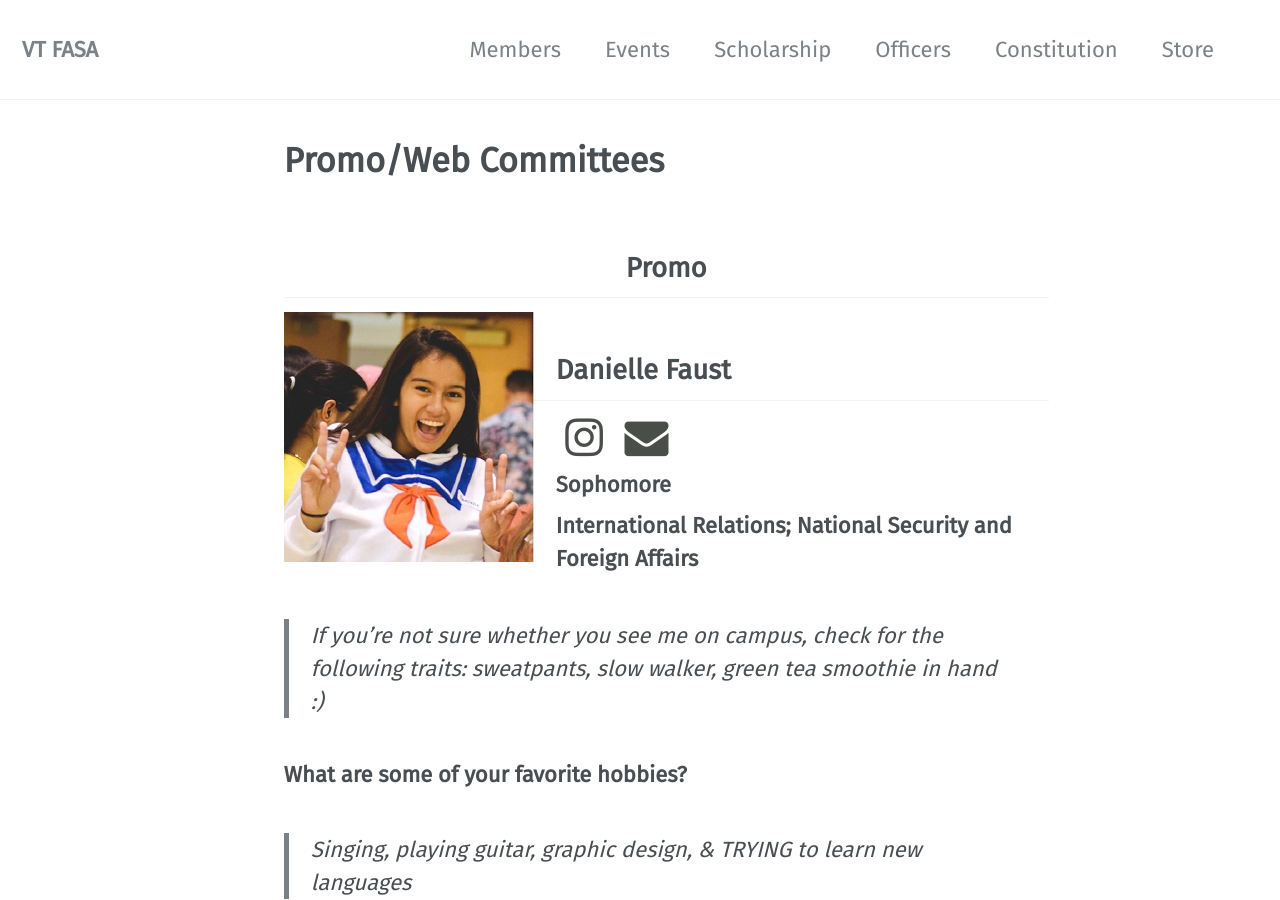
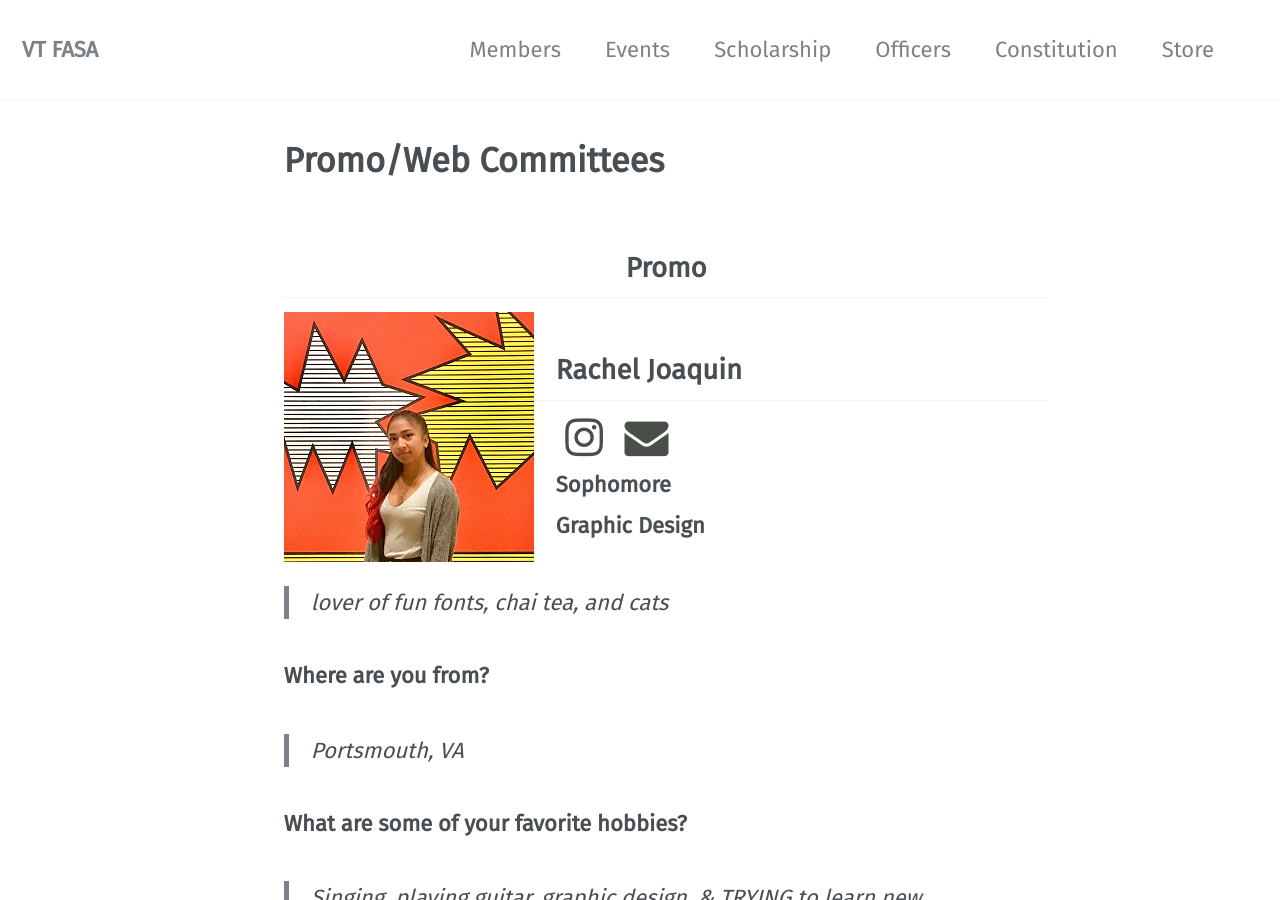
Before and after one commit to vtfasa/vtfasa.github.io, a Jekyll site: the page built from _pages/officers/promo_web.md, in a window 1280 px wide and 900 px high. Built offline with Jekyll 4.4.1, drawn with Linux system fonts in a browser that asks for light colours; some web fonts are replaced.

Commit message:
promoupdate

```diff
--- a/_pages/officers/promo_web.md
+++ b/_pages/officers/promo_web.md
@@ -16,14 +16,17 @@ permalink: /officers/promo_web/
 ## Promo
 {: .text-center}
 
-![image-left]({{ "/assets/images/officers/small/danielle.png" | absolute_url }}){: .align-left}
-## Danielle Faust
-<p style="margin-bottom: 0.45em; padding: 0"><a href="https://www.instagram.com/shawn_delopez/" style="margin: 0; padding: 0"><i class="fa fa-2x fa-fw fa-instagram" style="color: #494e48"></i></a>
-<a href="mailto:danieef@vt.edu" style="margin: 0; padding: 0"><i class="fa fa-2x fa-fw fa-envelope" style="color: #494e48"></i></a></p>
+![image-left]({{ "/assets/images/officers/small/rachel.png" | absolute_url }}){: .align-left}
+## Rachel Joaquin
+<p style="margin-bottom: 0.45em; padding: 0"><a href="https://www.instagram.com/rachelgj22/" style="margin: 0; padding: 0"><i class="fa fa-2x fa-fw fa-instagram" style="color: #494e48"></i></a>
+<a href="mailto:rachelgj22@vt.edu" style="margin: 0; padding: 0"><i class="fa fa-2x fa-fw fa-envelope" style="color: #494e48"></i></a></p>
 <h3 style="margin-top: 0">Sophomore</h3>
-**International Relations; National Security and Foreign Affairs**
+**Graphic Design**
 
-> If you’re not sure whether you see me on campus, check for the following traits: sweatpants, slow walker, green tea smoothie in hand :)
+> lover of fun fonts, chai tea, and cats
+
+### **Where are you from?**
+> Portsmouth, VA
 
 ### **What are some of your favorite hobbies?**
 
```
Also changed, not shown: _pages/officers.md (+2 -2 lines).
